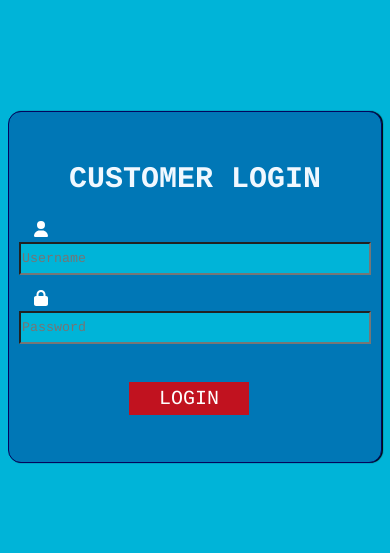
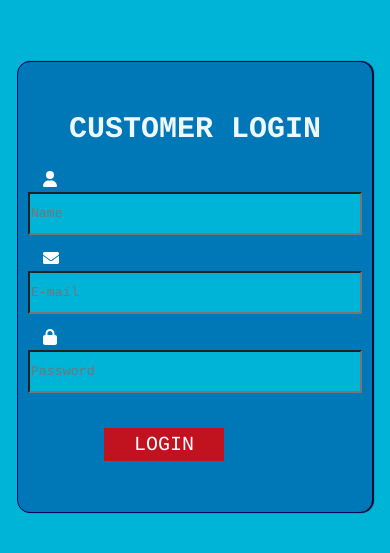
Before and after one commit to gabrielribeiro21/paginadelogin, a plain HTML site: page index.html in a window 390 px wide. Shown: the part 101-654 px from the top of the page. Drawn offline with Linux system fonts and the light colour scheme.

Commit message:
centralizei o botão e adicionei o input de e-mail

```diff
--- a/estilo.css
+++ b/estilo.css
@@ -6,11 +6,11 @@ html {
 }
 
 .sem-dados {
-    border: 2px solid #c1121f;
+    border-color: #c1121f;
 }
 
 .com-dados {
-    border: 2px solid #a7c957;
+    border-color: #a7c957;
 }
 
 
@@ -33,8 +33,8 @@ svg {
     border: 1px solid #03045e;
     border-radius: 13px;
     display: block;
-    width: 400px;
-    height: 300px;
+    max-width: 400px;
+    height: 400px;
 }
 
 .titulo {
@@ -46,7 +46,7 @@ svg {
 
 .formulario input {
     width: 100%;
-    padding: 7px 1px;
+    padding: 12px 1px;
     margin-bottom: 15px;
     box-sizing: border-box;
     font-family: Courier, monospace;
@@ -63,12 +63,14 @@ svg {
     background-color: #c1121f;
     cursor: pointer;
     position: relative;
-    top: 23px;
     left: 110px;
+    top: 35px;
 }
 
 @media (max-width: 500px) {
     .formulario button {
-        text-align: center;
+        position: relative;
+        left: 76px;
+        top: 20px;
     }
   }
--- a/index.html
+++ b/index.html
@@ -10,17 +10,30 @@
 </head>
 
 <body>
+
     <section class="container">
         <div class="formulario">
             <h2 class="titulo">CUSTOMER LOGIN</h2>
 
-            <form action="">
-                <label for="nome"><svg xmlns="http://www.w3.org/2000/svg" height="1em" viewBox="0 0 448 512"><!--! Font Awesome Free 6.4.2 by @fontawesome - https://fontawesome.com License - https://fontawesome.com/license (Commercial License) Copyright 2023 Fonticons, Inc. --><style>svg{fill:#fffafa}</style><path d="M224 256A128 128 0 1 0 224 0a128 128 0 1 0 0 256zm-45.7 48C79.8 304 0 383.8 0 482.3C0 498.7 13.3 512 29.7 512H418.3c16.4 0 29.7-13.3 29.7-29.7C448 383.8 368.2 304 269.7 304H178.3z"/></svg></label>
-                <input type="text" id="Nome" placeholder="Username">
+            <form action="" name="acesso" id="acesso">
+                <label for="nome">
+                    <svg xmlns="http://www.w3.org/2000/svg" height="1em" viewBox="0 0 448 512"><style>svg{fill:#fffafa}</style><path d="M224 256A128 128 0 1 0 224 0a128 128 0 1 0 0 256zm-45.7 48C79.8 304 0 383.8 0 482.3C0 498.7 13.3 512 29.7 512H418.3c16.4 0 29.7-13.3 29.7-29.7C448 383.8 368.2 304 269.7 304H178.3z"/></svg></label>
+                <input type="text" id="nome" placeholder="Name" required>
+                <span class="erro"></span>
 
-                <label for="nome"><svg xmlns="http://www.w3.org/2000/svg" height="1em" viewBox="0 0 448 512"><!--! Font Awesome Free 6.4.2 by @fontawesome - https://fontawesome.com License - https://fontawesome.com/license (Commercial License) Copyright 2023 Fonticons, Inc. --><style>svg{fill:#ffffff}</style><path d="M144 144v48H304V144c0-44.2-35.8-80-80-80s-80 35.8-80 80zM80 192V144C80 64.5 144.5 0 224 0s144 64.5 144 144v48h16c35.3 0 64 28.7 64 64V448c0 35.3-28.7 64-64 64H64c-35.3 0-64-28.7-64-64V256c0-35.3 28.7-64 64-64H80z"/></svg></label>
-                <input type="password" id="senha" placeholder="Password">
-                <span class="mensagem"></span>
+                <br>
+
+                <label for="email">
+                    <svg xmlns="http://www.w3.org/2000/svg" height="1em" viewBox="0 0 512 512"><style>svg{fill:#fafafa}</style><path d="M502.3 190.8c3.9-3.1 9.7-.2 9.7 4.7V400c0 26.5-21.5 48-48 48H48c-26.5 0-48-21.5-48-48V195.6c0-5 5.7-7.8 9.7-4.7 22.4 17.4 52.1 39.5 154.1 113.6 21.1 15.4 56.7 47.8 92.2 47.6 35.7.3 72-32.8 92.3-47.6 102-74.1 131.6-96.3 154-113.7zM256 320c23.2.4 56.6-29.2 73.4-41.4 132.7-96.3 142.8-104.7 173.4-128.7 5.8-4.5 9.2-11.5 9.2-18.9v-19c0-26.5-21.5-48-48-48H48C21.5 64 0 85.5 0 112v19c0 7.4 3.4 14.3 9.2 18.9 30.6 23.9 40.7 32.4 173.4 128.7 16.8 12.2 50.2 41.8 73.4 41.4z"/></svg></label>
+                <input type="email" id="email" placeholder="E-mail" required>
+                <span class="erro"></span>
+
+                <br>
+
+                <label for="nome">
+                    <svg xmlns="http://www.w3.org/2000/svg" height="1em" viewBox="0 0 448 512"><style>svg{fill:#ffffff}</style><path d="M144 144v48H304V144c0-44.2-35.8-80-80-80s-80 35.8-80 80zM80 192V144C80 64.5 144.5 0 224 0s144 64.5 144 144v48h16c35.3 0 64 28.7 64 64V448c0 35.3-28.7 64-64 64H64c-35.3 0-64-28.7-64-64V256c0-35.3 28.7-64 64-64H80z"/></svg></label>
+                <input type="password" id="senha" placeholder="Password" required>
+                <span class="erro"></span>
 
                 <button type="submit">LOGIN</button>
             </form>
--- a/script.js
+++ b/script.js
@@ -1,12 +1,24 @@
 const botaoLogin = document.querySelector('button');
 const inputs = document.querySelectorAll('input');
-
+const form = document.querySelector('#acesso')
 
 function previnirPadrao(event) {
     event.preventDefault();
 }
 
-botaoLogin.addEventListener('click', previnirPadrao);
+function capiturandoDados(event) {
+    event.preventDefault();
+
+    const name = document.querySelector('#name');
+    const email = document.querySelector('#email');
+    const senha = document.querySelector('#senha');
+
+    console.log(name.value)
+    console.log(email.value)
+    console.log(senha.value)
+}
+
+form.addEventListener('change', capiturandoDados)
 
 inputs.forEach((input) => {
     input.addEventListener('change', () => {
@@ -15,9 +27,10 @@ inputs.forEach((input) => {
         } else {
             input.classList.toggle("sem-dados");
             input.classList.remove("com-dados");
-
-            const mensagem = document.querySelector('.mensagem');
-            mensagem.textContent = "Por favor, preencha os campos.";
+            const mensagem = document.querySelector('.erro');
+            mensagem.textContent = "Preencha o campo corretamente.";
         }
     })
 })
+
+botaoLogin.addEventListener('click', previnirPadrao);
```
